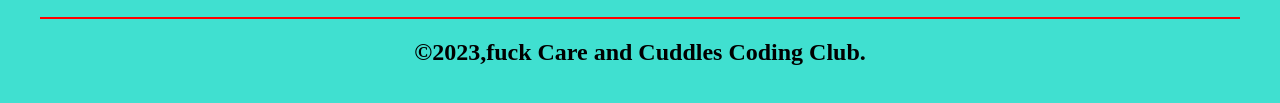
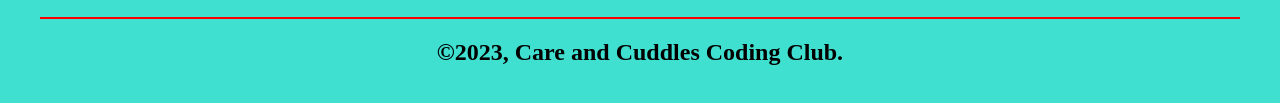
Before and after one commit to CoderNathan/humility.com, a plain HTML site: page index.html in a window 1280 px wide. Shown: the part 2035-2138 px from the top of the page. Drawn offline with Linux system fonts and the light colour scheme; a web font is replaced by a local one.

Commit message:
Update index.html

```diff
--- a/index.html
+++ b/index.html
@@ -85,5 +85,5 @@ one in school likes him and no one wants to be he's friend due to his pride.</h2
 <h2><footer>For more information on Admission, click on the link below.</footer></h2>
 <td><a href="https://careandcuddles.sch.ng/" style="text-decoration: none;"><h2><footer class="link">www.Care and Cuddles School 2023.com</footer></h2></a></td>
 <hr>
-<h2><footer>&copy;2023,fuck Care and Cuddles Coding Club.</footer></h2>
+<h2><footer>&copy;2023, Care and Cuddles Coding Club.</footer></h2>
 </body>
```
